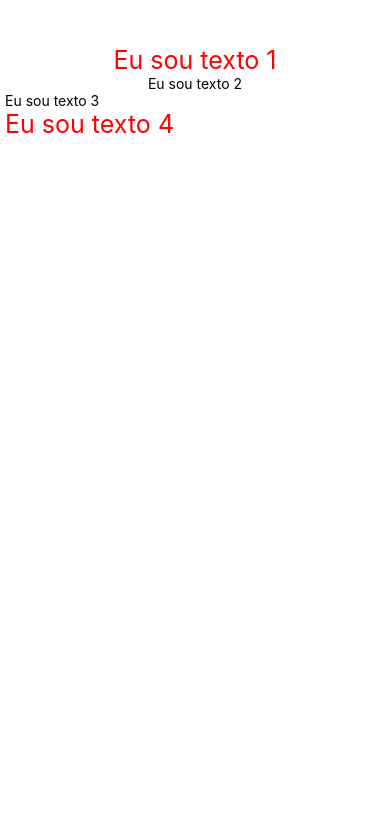
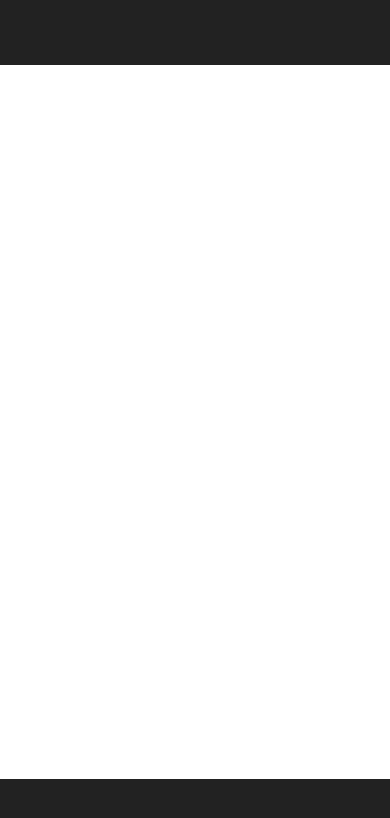
Before and after one commit to Brunocs1991/udemy_react-native_primeiroApp, a React Native app: screen / in a window 390 px wide. Shown: the top 818 px of the page. Built offline with nearby package versions, Linux system fonts and the light colour scheme.

Commit message:
Flex layout

```diff
--- a/src/App.tsx
+++ b/src/App.tsx
@@ -3,15 +3,17 @@ import Inicial from './Screen/Inicial.tsx';
 import State from './Screen/State.tsx';
 import GrupoStyle from './Screen/GrupoStyle.tsx';
 import {SafeAreaView} from 'react-native';
+import FlexLayout from './Screen/FlexLayout.tsx';
 
 class App extends Component {
   render() {
     return (
-      <SafeAreaView style={{margin: 5}}>
+      <>
         {/*<Inicial />*/}
         {/*<State />*/}
-        <GrupoStyle />
-      </SafeAreaView>
+        {/*<GrupoStyle />*/}
+        <FlexLayout />
+      </>
     );
   }
 }
--- /dev/null
+++ b/src/Screen/FlexLayout.tsx
@@ -0,0 +1,37 @@
+import React, {Component} from 'react';
+import {StyleSheet, Text, View} from 'react-native';
+
+type TypeFlexLayoutProps = {};
+type TypeFlexLayoutState = {};
+
+class FlexLayout extends Component<TypeFlexLayoutProps, TypeFlexLayoutState> {
+  render() {
+    return (
+      <View style={styles.container}>
+        <View style={styles.area1} />
+        <View style={styles.area2} />
+        <View style={styles.area3} />
+      </View>
+    );
+  }
+}
+
+const styles = StyleSheet.create({
+  container: {
+    backgroundColor: '#222',
+    flex: 1,
+  },
+  area1: {
+    height: 65,
+    // backgroundColor: '#ff0000',
+  },
+  area2: {
+    flex: 1,
+    backgroundColor: '#FFFFFF',
+  },
+  area3: {
+    height: 65,
+    // backgroundColor: '#ffff00',
+  },
+});
+export default FlexLayout;
```
